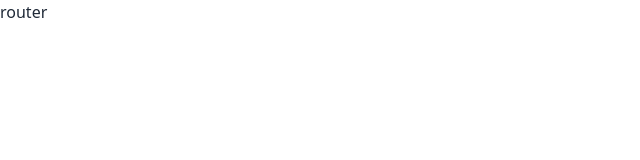
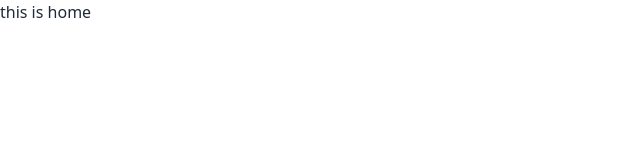
Before and after one commit to Md-Raint-Rubbyat-Sultan/tech-fuko-client, a React (Vite) app: page / in a window 1280 px wide. Shown: the top 160 px of the page, without its empty margins (0-640 px from the left). Built offline with nearby package versions, Linux system fonts and the light colour scheme.

Commit message:
error page is ready

```diff
--- /dev/null
+++ b/src/layouts/Root.jsx
@@ -0,0 +1,11 @@
+import { Outlet } from 'react-router-dom';
+
+const Root = () => {
+    return (
+        <div data-theme="light">
+          <Outlet />
+        </div>
+    );
+};
+
+export default Root;
--- /dev/null
+++ b/src/pages/AddProducts/AddProducts.jsx
@@ -0,0 +1,13 @@
+import HelmetTitle from "../../components/HelmetTitle/HelmetTitle";
+
+
+const AddProducts = () => {
+    return (
+        <div>
+            <HelmetTitle title="Tech-Fuko | Add Products" />
+            this is add products
+        </div>
+    );
+};
+
+export default AddProducts;
--- /dev/null
+++ b/src/pages/Error/Error.jsx
@@ -0,0 +1,13 @@
+import errorPhoto from "../../assets/404-error-dribbble-800x600.gif";
+
+const Error = () => {
+    return (
+        <div>
+            <figure>
+                <img className="w-full md:w-3/4 lg:w-1/2 mx-auto" src={errorPhoto} alt="404" />
+            </figure>
+        </div>
+    );
+};
+
+export default Error;
--- /dev/null
+++ b/src/pages/Home/Home.jsx
@@ -0,0 +1,13 @@
+import HelmetTitle from "../../components/HelmetTitle/HelmetTitle";
+
+
+const Home = () => {
+    return (
+        <div>
+            <HelmetTitle title="Tech Fuko | Home" />
+            this is home
+        </div>
+    );
+};
+
+export default Home;
--- a/src/routes/router/router.jsx
+++ b/src/routes/router/router.jsx
@@ -1,8 +1,19 @@
+import { lazy } from "react";
 import { createBrowserRouter } from "react-router-dom";
+import Root from "../../layouts/Root";
+import Home from "../../pages/Home/Home";
+const Error = lazy(() => import("../../pages/Error/Error"));
 
 export const router = createBrowserRouter([
     {
         path: '/',
-        element: <div>router</div>
+        element: <Root />,
+        errorElement: <Error />,
+        children: [
+            {
+                path: '/',
+                element: <Home />
+            },
+        ]
     }
 ])
--- a/tailwind.config.js
+++ b/tailwind.config.js
@@ -11,6 +11,6 @@ export default {
   },
   plugins: [daisyui],
   daisyui: {
-    themes: ["light", "dark", "cupcake"],
+    themes: ["light"],
   },
 }
```
Also changed, not shown: firebase.json (added), src/assets/404-error-dribbble-800x600.gif (added), 1 other file (tests, documents, lock files or other folders).
